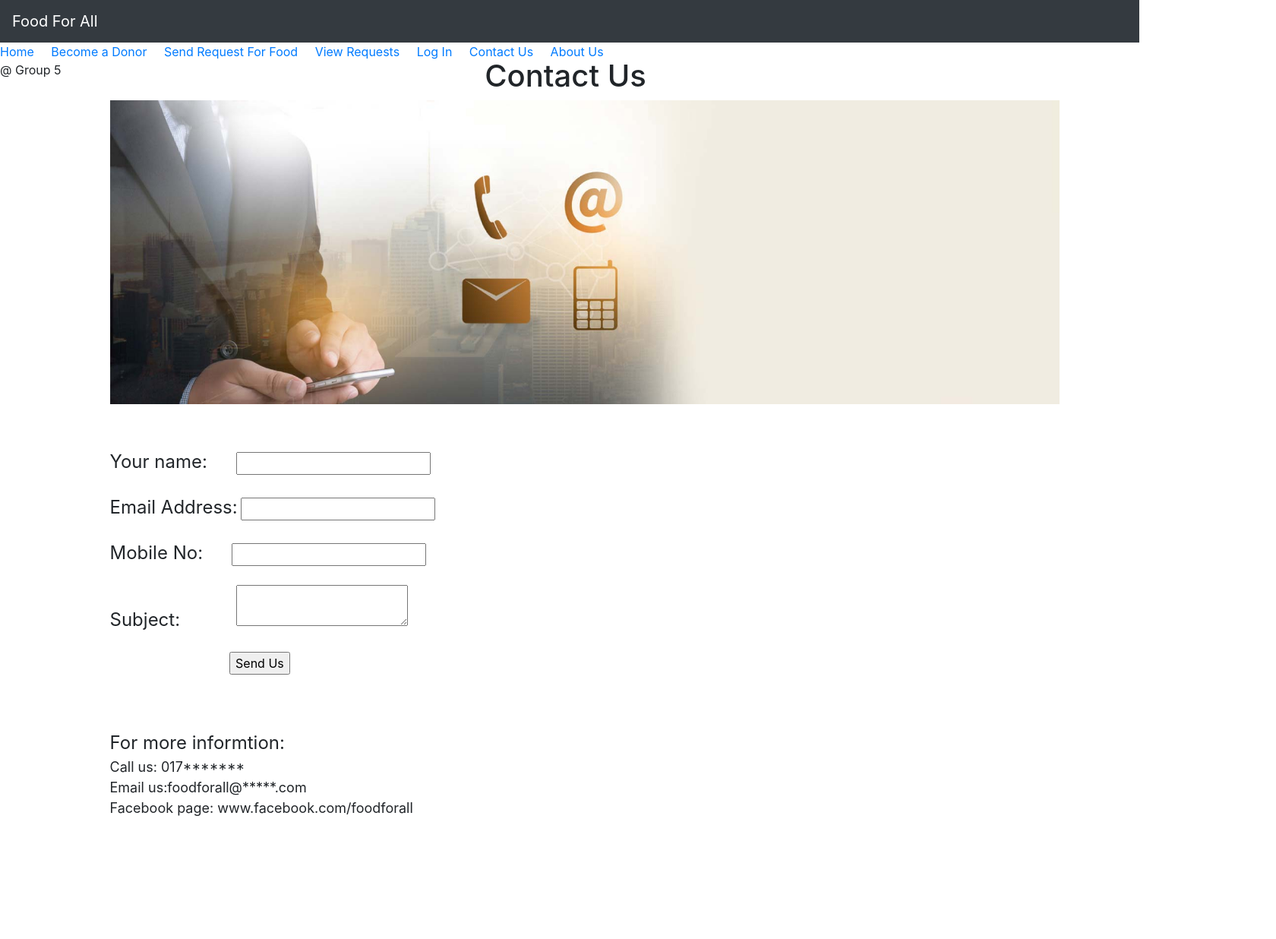
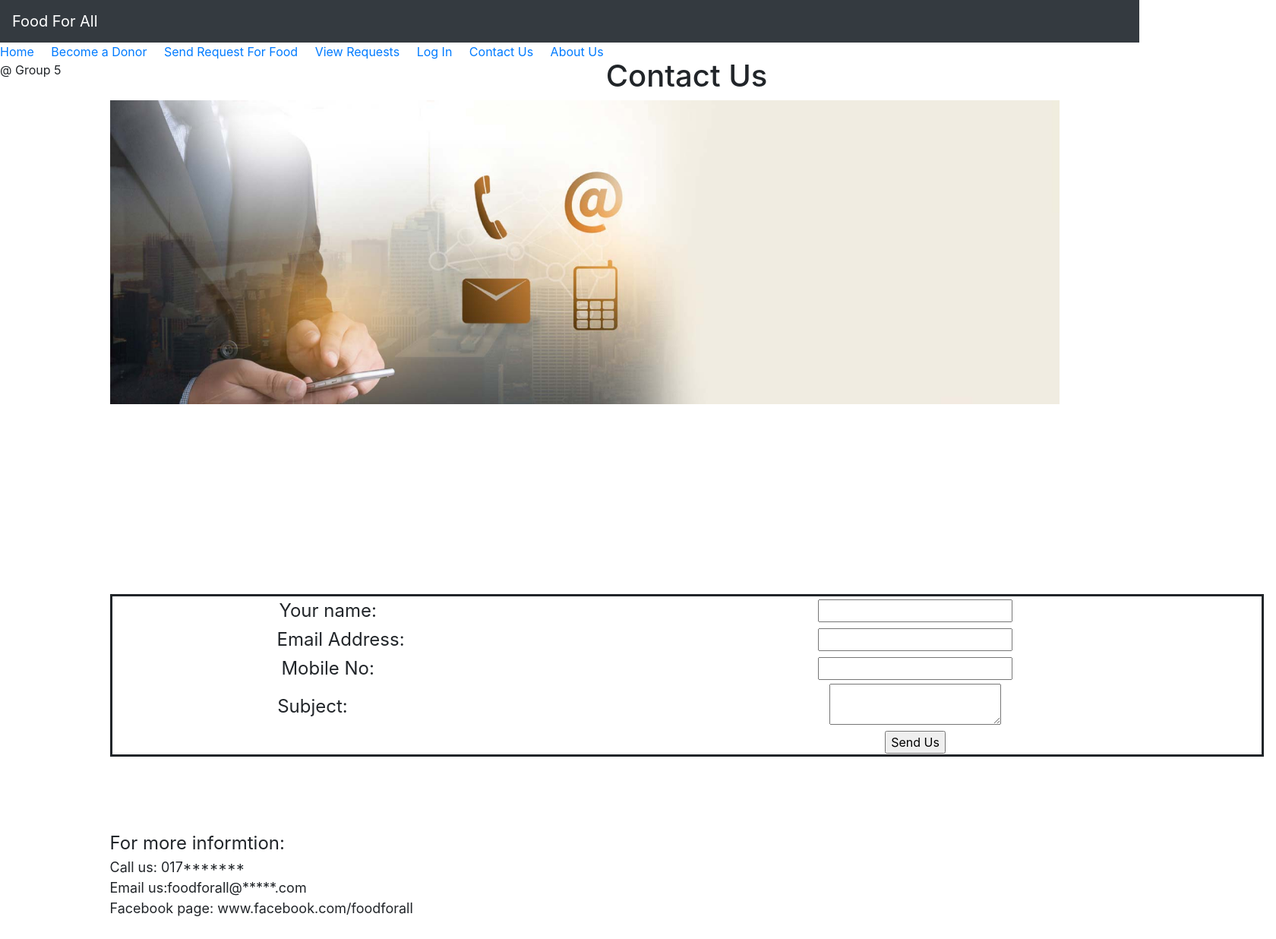
Before and after one commit to NSU-SU19CSE299S02/SU19CSE299S02G05NSU, a PHP site: page /contact_us.php in a window 1680 px wide. Shown: the top 1236 px of the page at 76% size. Before the commit the page ends 1074 px from the top, so only its background shows below. Run offline with PHP 8.4, Linux system fonts and the light colour scheme.

Commit message:
Bug #84 : Add missing box in contact us form
1. Add the missing box
2. Style change in method

```diff
--- a/Project Code/contact_us.php
+++ b/Project Code/contact_us.php
@@ -15,8 +15,9 @@
   <a class="navbar-brand" href="index.php">Food For All</a>
 
 <div style="height:00px;">
-     <form method="post" enctype="multipart/form-data" style="width: 1200px; height: 600px;">
+     <form method="post" enctype="multipart/form-data" style="width: 1519px; height: 600px;">
       <div class="content">
+      	<table width="100%" style="margin: 0 auto; border:3px solid;text-align:center">
         <br>
         <br>
       <h1 align="center"><span class="bold">Contact Us</span></h1>
```
